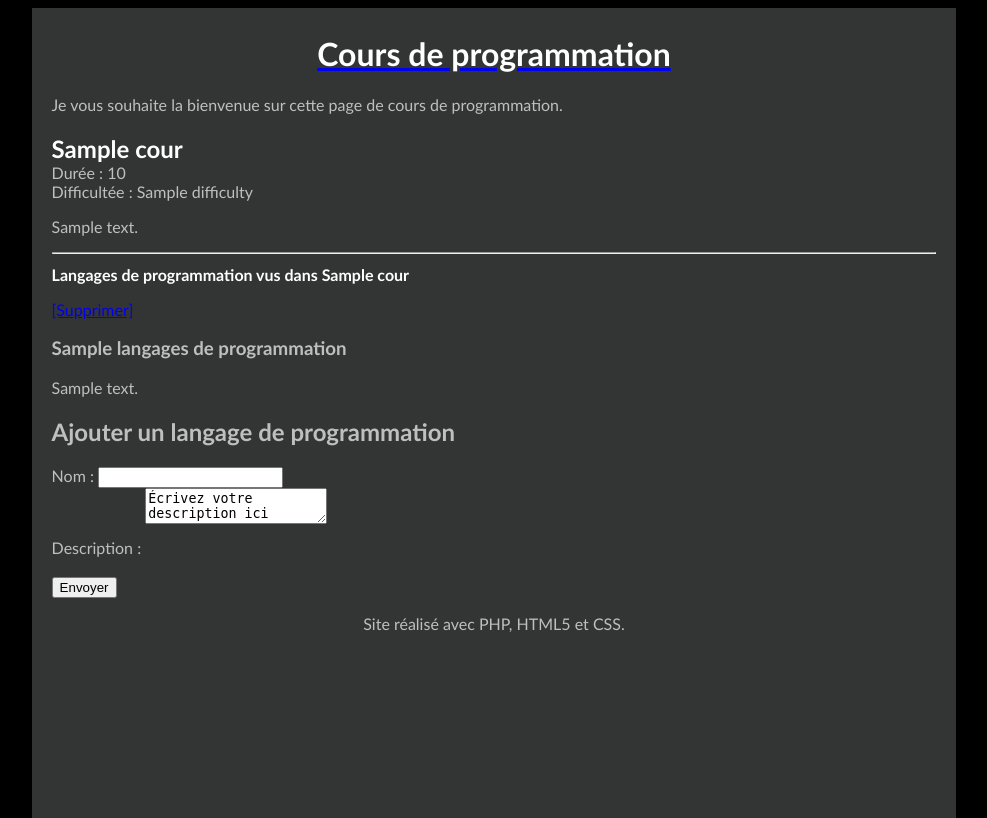
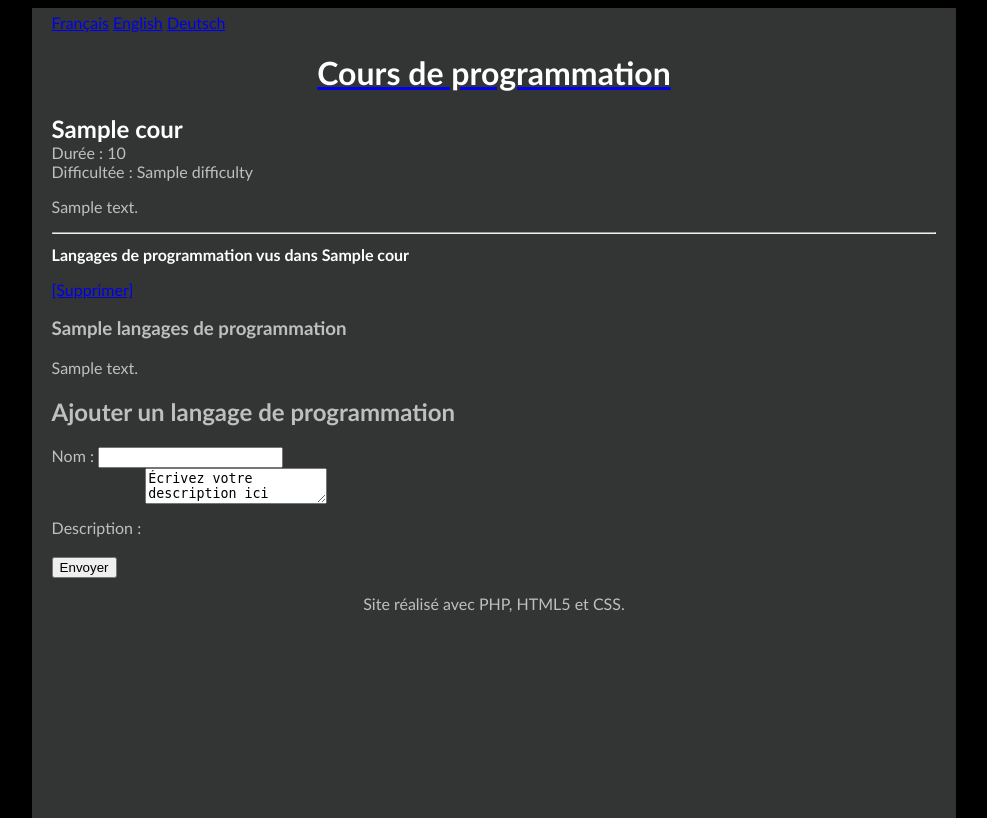
Before and after one commit to Huguesmmm/SiteDinamique-CoursProgrammation, a PHP site: template Vue/vueCours.php in a window 1280 px wide. Shown: the whole page, without its empty margins (146-1133 px from the left). Run offline with PHP 8.4, Linux system fonts and the light colour scheme; the template is opened without the code that fills it: most values are stand-ins (such as "Sample title", 1, 10 or a date in 2020); some libraries are stand-ins or nearby versions.

Commit message:
ajout de changement de langue avec ajax et i18n

```diff
--- a/Vue/gabarit.php
+++ b/Vue/gabarit.php
@@ -3,20 +3,34 @@
     <head>
         <meta charset="UTF-8" />
         <link rel="stylesheet" href="Contenu/style.css" />
+        <link rel="stylesheet" href="http://ajax.googleapis.com/ajax/libs/jqueryui/1.10.1/themes/base/minified/jquery-ui.min.css" type="text/css" />
         <title><?= $titre ?></title>   <!-- Élément spécifique -->
     </head>
     <body>
         <div id="global">
             <header>
-                <a href="index.php"><h1 id="titreCoursProg">Cours de programmation</h1></a>
-                <p>Je vous souhaite la bienvenue sur cette page de cours de programmation.</p>
+                <a href="#" class="lang-switch" data-locale="fr">Français</a>
+                <a href="#" class="lang-switch" data-locale="en">English</a>
+                <a href="#" class="lang-switch" data-locale="de">Deutsch</a>
+                <a href="index.php"><h1 id="titreCoursProg"><span data-i18n="titreCoursProg">Cours de programmation</span></h1></a>
             </header>
             <div id="contenu">
                 <?= $contenu ?>   <!-- Élément spécifique -->
             </div>
             <footer id="piedCoursProg">
-                 Site réalisé avec PHP, HTML5 et CSS.
+                <span data-i18n="headerMessage">Site réalisé avec PHP, HTML5 et CSS.</span>
             </footer>
         </div> <!-- #global -->
+        <script src="http://code.jquery.com/jquery-1.9.1.min.js"></script>
+        <script src="http://code.jquery.com/ui/1.10.1/jquery-ui.min.js"></script>
+        <script src="Contenu/jquery.i18n/libs/CLDRPluralRuleParser/src/CLDRPluralRuleParser.js"></script>
+        <script src="Contenu/jquery.i18n/src/jquery.i18n.js"></script>
+        <script src="Contenu/jquery.i18n/src/jquery.i18n.messagestore.js"></script>
+        <script src="Contenu/jquery.i18n/src/jquery.i18n.fallbacks.js"></script>
+        <script src="Contenu/jquery.i18n/src/jquery.i18n.language.js"></script>
+        <script src="Contenu/jquery.i18n/src/jquery.i18n.parser.js"></script>
+        <script src="Contenu/jquery.i18n/src/jquery.i18n.emitter.js"></script>
+        <script src="Contenu/jquery.i18n/src/jquery.i18n.emitter.bidi.js"></script>
+        <script src="Contenu/i18n/main-jquery_i18n.js"></script>
     </body>
 </html>
--- a/Vue/vueAjouter.php
+++ b/Vue/vueAjouter.php
@@ -1,10 +1,10 @@
 <?php $titre = "Ajouter un cours "; ?>
 <?php ob_start(); ?>
 <header>
-    <h1 id="titreCoursProg">Ajouter un cours : </h1>
+    <h1 id="titreCoursProg"><span data-i18n="titreAjoutCours">Ajouter un cours : </span></h1>
 </header>
     <form action="index.php?action=ajouter" method="post">
-        <h2>Ajout d'un cours</h2>
+        <h2><span data-i18n="soustitreAjoutCours">Ajout d'un cours</span></h2>
         <p>
             <label for="nom">Nom</label> :
             <input type="text" name="nom" id="nom" value="" /><br />
@@ -16,7 +16,7 @@
                 <option value="moyenne">moyenne</option>
                 <option value="difficile">difficile</option>
             </select><br />
-            <label for="prive">Privé</label> :
+            <label for="prive"><span data-i18n="prive">Privé</span></label> :
             <input type="checkbox" name="prive" id="prive" />
             <input type="hidden" name="utilisateur_id" value="1">
             <input class="button" type="submit" value="Ajouter" />
--- a/Vue/vueCours.php
+++ b/Vue/vueCours.php
@@ -12,12 +12,13 @@
 </article>
 <hr/>
 <header>
-    <h1 id="titreLanguages">Langages de programmation vus dans <?= $cours['name'] ?></h1>
+    <h1 id="titreLanguages"><span
+                data-i18n="langagesVus">Langages de programmation vus dans</span> <?= $cours['name'] ?></h1>
 </header>
 <?php foreach ($langages_de_programmation as $langage_de_programmation): ?>
     <p>
         <a href="index.php?action=confirmer&id=<?= $langage_de_programmation['id'] ?>">
-            [Supprimer]
+            <span data-i18n="supprimer">[Supprimer]</span>
         </a>
     <h3><?= $langage_de_programmation['nom'] ?></h3>
     <?= $langage_de_programmation['description'] ?>
@@ -25,13 +26,13 @@
 <?php endforeach; ?>
 
 <form action="index.php?action=langage_de_programmation" method="post">
-    <h2>Ajouter un langage de programmation</h2>
+    <h2><span data-i18n="ajoutLangage">Ajouter un langage de programmation</span></h2>
     <p>
         <label for="nom">Nom</label> : <input type="text" name="nom" id="nom"/><br/>
         <label for="description">Description</label> :
         <textarea type="text" name="description" id="description">Écrivez votre description ici</textarea><br/>
         <input type="hidden" name="cours_id" value="<?= $cours['id'] ?>"/> <br/>
-        <input type="submit" value="Envoyer" />
+        <input type="submit" value="Envoyer"/>
     </p>
 </form>
 
```
Also changed, not shown: Vue/vueAccueil.php (+4 -6 lines).
